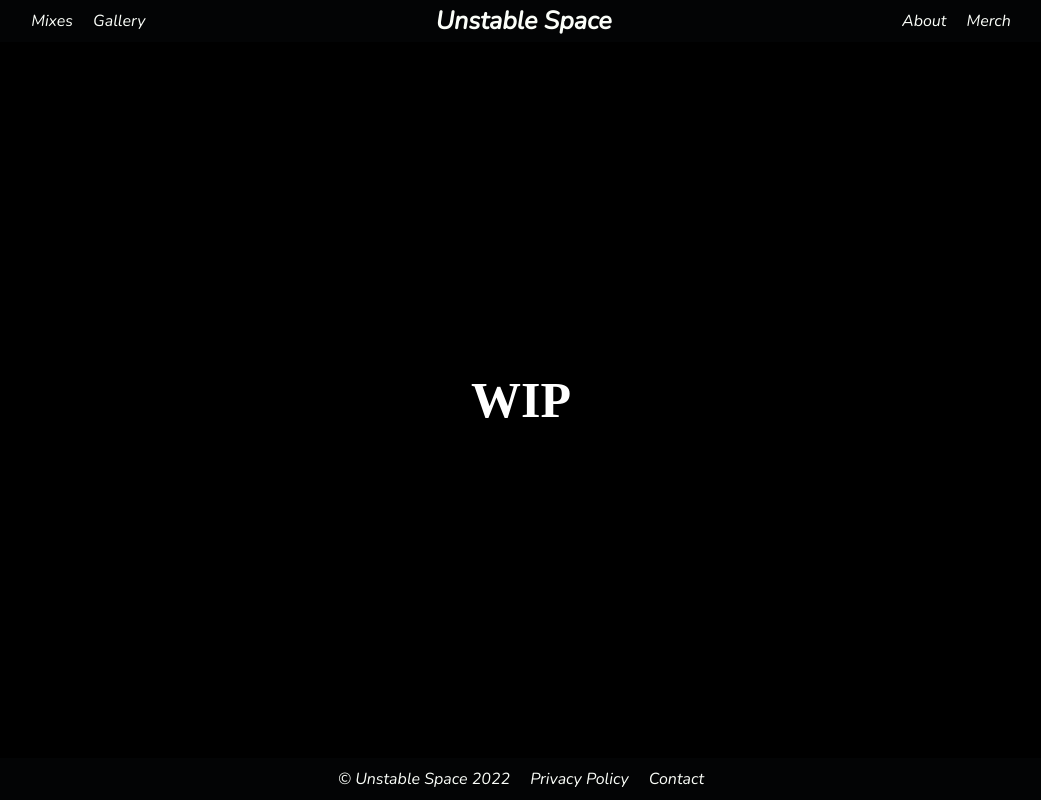
After one commit to bmbson/Unstable-Space, a Django app: page /merch in a window 1280 px wide. The commit adds this page. Shown: the whole page, without its empty margins (119-1160 px from the left). Run offline with Django 4.2, Linux system fonts and the light colour scheme.

Commit message:
merch wip page and db changes

```diff
--- /dev/null
+++ b/unstablespace/main/static/main/merch.css
@@ -0,0 +1,13 @@
+main {
+    background-color: black;
+    display: flex;
+    justify-content: center;
+    align-items: center;
+    color: white;
+}
+
+#wip {
+    text-align: center;
+    font-size: 50px;
+    font-family: 'Times New Roman', Times, serif;
+}
--- a/unstablespace/main/templates/main/about.html
+++ b/unstablespace/main/templates/main/about.html
@@ -8,9 +8,8 @@
     <div class="topContent"></div>
     <div class="bottomContent">
         <div class="textDiv">
-            <p>Online archive of mixes I or other people made, with a focus on underground music and genres.</p>
-            <p>I made this because I was bored.</p>
-            <p>Enjoy it or whatever? idk bruh.</p>
+            <p>Online archive of mixes and music.</p>
+            <p>Focus on underground rap & electronic music.</p>
         </div>
         <div class="imgDiv"></div>
     </div>
--- a/unstablespace/main/templates/main/base.html
+++ b/unstablespace/main/templates/main/base.html
@@ -17,7 +17,6 @@
         <div class="leftHeader">
             <ul>
                 <li><a href="{% url 'mixes' %}">Mixes</a></li>
-                <li><a href="{% url 'blog' %}">Blog</a></li>
                 <li><a href="{% url 'gallery' %}">Gallery</a></li>
             </ul>
         </div>
@@ -25,8 +24,7 @@
         <div class="rightHeader">
             <ul>
                 <li><a href="{% url 'about' %}">About</a></li>
-                <li><a href="">Merch</a></li>
-                <li><a href="{% url 'secret' %}">Secret</a></li>
+                <li><a href="{% url 'merch' %}">Merch</a></li>
             </ul>
         </div>
     </header>
--- /dev/null
+++ b/unstablespace/main/templates/main/merch.html
@@ -0,0 +1,8 @@
+{% extends 'main/base.html' %}
+{% block css %}
+{% load static %}
+<link rel="stylesheet" href="{% static '/main/merch.css' %}">
+{% endblock %}
+{% block main %}
+<h2 id="wip">WIP</h2>
+{% endblock %}
--- a/unstablespace/main/templates/main/mixes.html
+++ b/unstablespace/main/templates/main/mixes.html
@@ -20,10 +20,10 @@
                 <option value="newest">Sort by Newest</option>
             </select>
         </div>
-        {% for MixModel in MixModel %}
+        {% for MixModel in MixModel reversed %}
         <li class='mixListItem'>
             <div class="audioStreamWrapper">
-                <audio id ="test" src="{{ MixModel.audio.url }}"></audio>
+                <audio class="audioFile" src="{{ MixModel.audio.url }}" preload="metadata"></audio>
                 <div class="audioStreamImage"><img src='{{ MixModel.image.url }}' class="thumbnailImage"></div>
                 <div class="rightSide">
                     <div class="topBar">
```
Also changed, not shown: unstablespace/db.sqlite3, unstablespace/media/images/ANAKIM_character_design_full_body_beautiful_mu_deuk_from_alchem_16bcb494-7d80-492_s5Q1zdZ.png (added), 1 other file.
